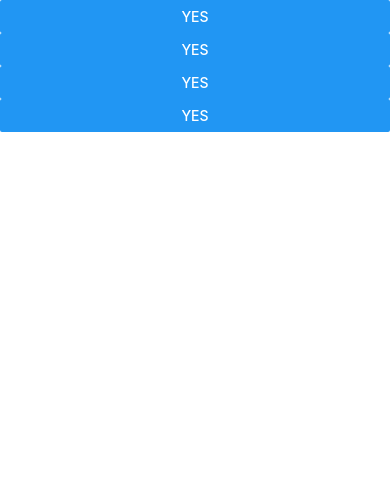
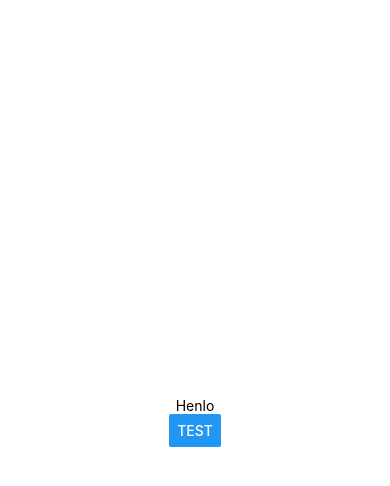
Before and after one commit to LukePetko/TravelSafe, a React Native app: screen / in a window 390 px wide. Shown: the top 486 px of the page. Built offline with nearby package versions, Linux system fonts and the light colour scheme; what expo-linking would draw is missing.

Commit message:
firebase auth settings and testing

```diff
--- a/Firebase.ts
+++ b/Firebase.ts
@@ -1,11 +1,8 @@
 // Import the functions you need from the SDKs you need
 import { initializeApp } from "firebase/app";
 import { getFirestore, connectFirestoreEmulator } from "firebase/firestore";
-import { getAuth, connectAuthEmulator } from "firebase/auth";
+import { getAuth, connectAuthEmulator, initializeAuth } from "firebase/auth";
 import { getStorage, connectStorageEmulator } from "firebase/storage";
-
-// TODO: Add SDKs for Firebase products that you want to use
-// https://firebase.google.com/docs/web/setup#available-libraries
 
 // Your web app's Firebase configuration
 // For Firebase JS SDK v7.20.0 and later, measurementId is optional
@@ -21,13 +18,9 @@ const firebaseConfig = {
 
 // Initialize Firebase
 const app = initializeApp(firebaseConfig);
-const db = getFirestore();
-const auth = getAuth();
-const storage = getStorage();
-
-connectFirestoreEmulator(db, 'localhost', 8080);
-connectAuthEmulator(auth, 'localhost:9099');
-connectStorageEmulator(storage, 'localhost', 9199);
+const db = getFirestore(app);
+const auth = initializeAuth(app);
+const storage = getStorage(app);
 
 export default app;
 
--- a/package.json
+++ b/package.json
@@ -31,8 +31,10 @@
     "react": "17.0.1",
     "react-dom": "17.0.1",
     "react-native": "0.64.3",
+    "react-native-ios-kit": "^0.0.22",
     "react-native-safe-area-context": "3.3.2",
     "react-native-screens": "~3.10.1",
+    "react-native-vector-icons": "^9.0.0",
     "react-native-web": "0.17.1",
     "react-redux": "^7.2.6",
     "redux": "^4.1.2"
--- a/screens/TabOneScreen.tsx
+++ b/screens/TabOneScreen.tsx
@@ -7,7 +7,7 @@ import { logout } from '../redux/stores/user';
 import { styles } from '../styles/global';
 import { RootTabScreenProps } from '../types';
 
-export default function TabOneScreen({ navigation }: RootTabScreenProps<'TabOne'>) {
+export default function TabOneScreen({ navigation }: RootTabScreenProps<'HomeTab'>) {
   const dispatch = useDispatch();
   return (
     <View style={styles.container}>
--- a/screens/auth/Login.tsx
+++ b/screens/auth/Login.tsx
@@ -1,18 +1,32 @@
 import React from "react";
 import { View, Text, Button } from "react-native";
 import { useDispatch } from "react-redux";
-import { useStoreSelector } from "../../hooks/useStoreSelector";
+import { auth } from "../../Firebase";
 import { login } from "../../redux/stores/user";
+import { styles } from "../../styles/global";
+
+import { connectAuthEmulator, getAuth, signInWithEmailAndPassword } from "firebase/auth";
 
 export const Login = () => {
     const dispatch = useDispatch();
 
+    const signIn = () => {
+        signInWithEmailAndPassword(auth, "luke.petko@gmail.com", "123456")
+        .then((user) => {
+                dispatch(login(user.user.uid));
+            })
+            .catch((error) => {
+                const errorCode = error.code;
+                const errorMessage = error.message;
+                console.log(errorCode);
+                console.log(errorMessage);
+            });
+    };
+
     return (
-        <View>
-            <Button onPress={() => dispatch(login("123"))} title="yes" />
-            <Button onPress={() => dispatch(login("123"))} title="yes" />
-            <Button onPress={() => dispatch(login("123"))} title="yes" />
-            <Button onPress={() => dispatch(login("123"))} title="yes" />
+        <View style={styles.container}>
+            <Text>Henlo</Text>
+            <Button title="Test" onPress={() => signIn()} />
         </View>
     );
 };
```
Also changed, not shown: 1 other file (tests, documents, lock files or other folders).
